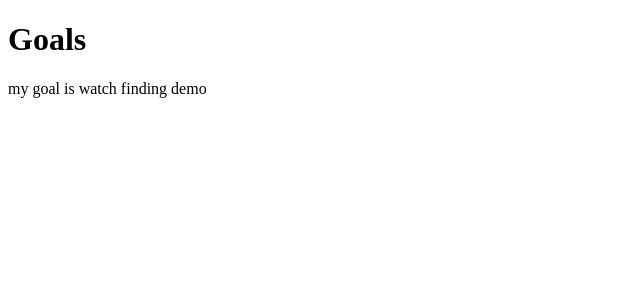
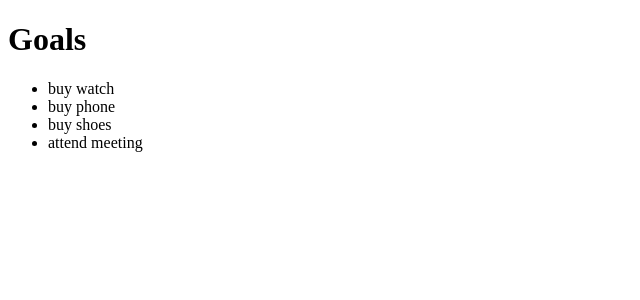
Before and after one commit to ronah289/Goals, an Angular app: page / in a window 1280 px wide. Shown: the top 300 px of the page, without its empty margins (0-640 px from the left). Built offline with nearby package versions, Linux system fonts and the light colour scheme.

Commit message:
add array

```diff
--- a/src/app/app.component.html
+++ b/src/app/app.component.html
@@ -1,2 +1,6 @@
 <h1>{{title}}</h1>
-<p>my goal is {{goal}}</p>
+<ul>
+  <li *ngFor='let goal of goals'>
+    {{goal}}
+  </li>
+</ul>
--- a/src/app/app.component.ts
+++ b/src/app/app.component.ts
@@ -7,5 +7,8 @@ import { Component } from '@angular/core';
 })
 export class AppComponent {
   title = 'Goals'
-  goal = 'watch finding demo';
+  goals!:string[];
+  constructor(){
+    this.goals = ['buy watch','buy phone','buy shoes','attend meeting'];
+  }
 }
```
